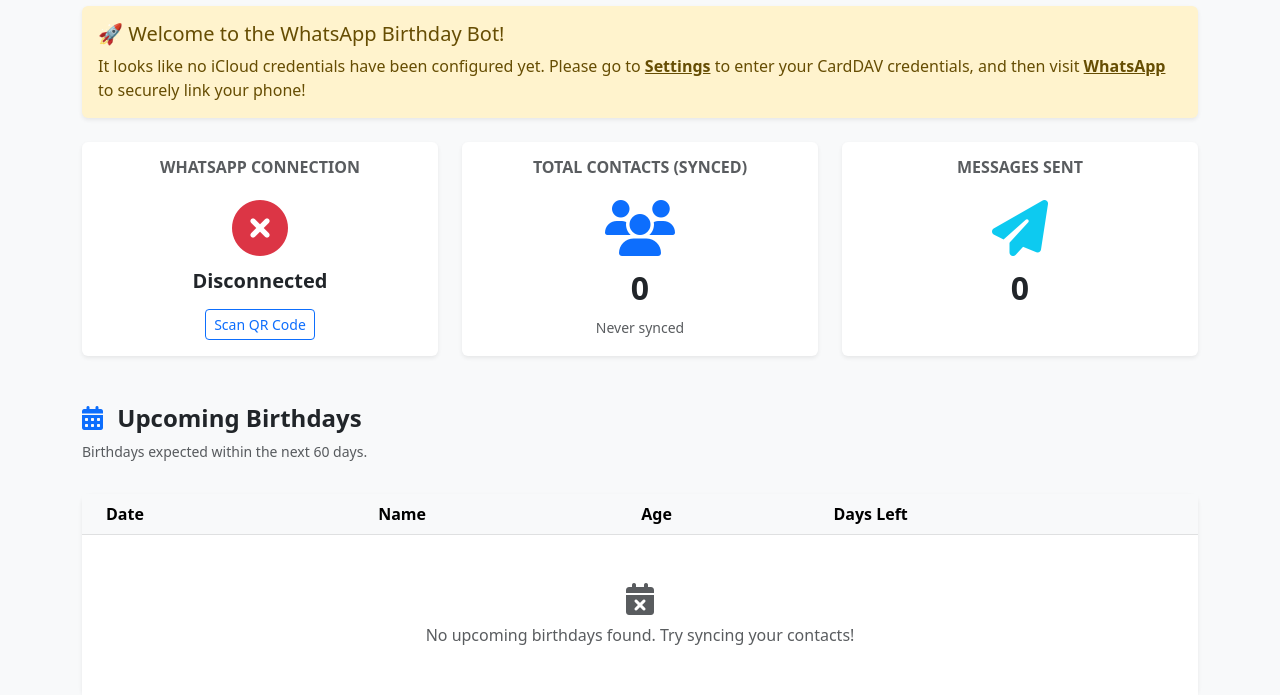
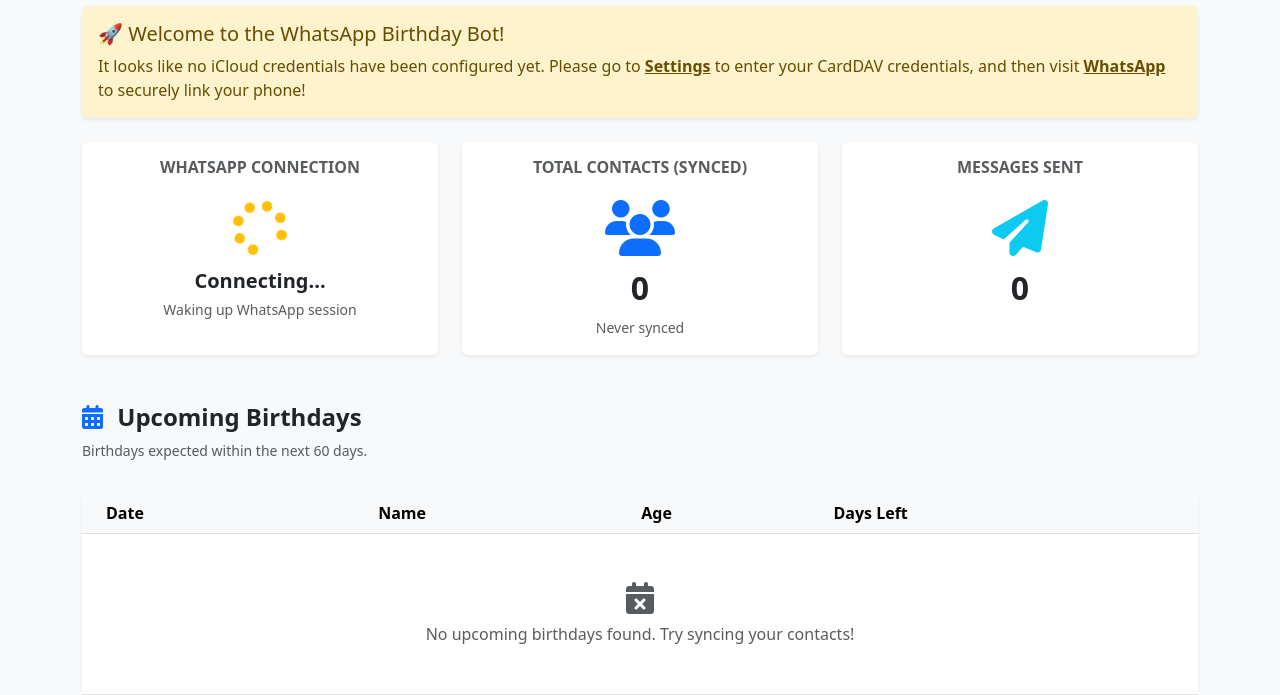
Before and after one commit to DeRoelO/whatsapp-birthday-bot, a Node server app: page / in a window 1280 px wide. Shown: the part 218-913 px from the top of the page. Run offline with Node 20, Linux system fonts and the light colour scheme; data comes from the database, SQL or seed files in the repository; data that the repository does not hold is empty; some libraries are stand-ins or nearby versions.

Commit message:
Show live Awake/Idle/Connecting WhatsApp state on dashboard

```diff
--- a/src/server.js
+++ b/src/server.js
@@ -27,9 +27,10 @@ app.get('/', async (req, res) => {
     try {
         const stats = await getStats();
         const connected = wa.isAvailable();
+        const waStatus = wa.getStatus();
         const settings = await getAllSettings();
         const upcoming = await getUpcomingBirthdays(60);
-        res.render('index', { stats, connected, settings, upcoming, page: 'dashboard' });
+        res.render('index', { stats, connected, waStatus, settings, upcoming, page: 'dashboard' });
     } catch (err) {
         res.status(500).send(err.message);
     }
--- a/src/views/index.ejs
+++ b/src/views/index.ejs
@@ -24,16 +24,26 @@
 <div class="row g-4">
     <div class="col-md-4">
         <div class="card stat-card border-0 shadow-sm h-100">
-            <div class="card-body text-center">
+            <div class="card-body text-center" id="waDashStatus">
                 <h6 class="text-muted text-uppercase fw-bold mb-3">WhatsApp Connection</h6>
-                <% if (connected) { %>
-                    <div class="display-4 text-success mb-2"><i class="fas fa-check-circle"></i></div>
-                    <h5 class="fw-bold">Connected</h5>
+                <% if (waStatus.state === 'ready') { %>
+                    <div id="waDashIcon" class="display-4 text-success mb-2"><i class="fas fa-check-circle"></i></div>
+                    <h5 id="waDashTitle" class="fw-bold mb-1">Connected (Awake)</h5>
+                    <small id="waDashSub" class="text-muted">Active session · sleeps when idle</small>
+                <% } else if (waStatus.state === 'idle') { %>
+                    <div id="waDashIcon" class="display-4 text-info mb-2"><i class="fas fa-moon"></i></div>
+                    <h5 id="waDashTitle" class="fw-bold mb-1">Idle (Sleeping)</h5>
+                    <small id="waDashSub" class="text-muted">Saving RAM · wakes automatically</small>
+                <% } else if (['starting', 'authenticated', 'reconnecting'].includes(waStatus.state)) { %>
+                    <div id="waDashIcon" class="display-4 text-warning mb-2"><i class="fas fa-spinner fa-spin"></i></div>
+                    <h5 id="waDashTitle" class="fw-bold mb-1">Connecting...</h5>
+                    <small id="waDashSub" class="text-muted">Waking up WhatsApp session</small>
                 <% } else { %>
-                    <div class="display-4 text-danger mb-2"><i class="fas fa-times-circle"></i></div>
-                    <h5 class="fw-bold">Disconnected</h5>
-                    <a href="/qr" class="btn btn-sm btn-outline-primary mt-2">Scan QR Code</a>
+                    <div id="waDashIcon" class="display-4 text-danger mb-2"><i class="fas fa-times-circle"></i></div>
+                    <h5 id="waDashTitle" class="fw-bold mb-1">Disconnected</h5>
+                    <small id="waDashSub" class="text-muted d-block"><%= waStatus.error || 'Link your account in Settings' %></small>
                 <% } %>
+                <a id="waDashLinkBtn" href="/qr" class="btn btn-sm btn-outline-primary mt-2" <%= ['ready', 'idle', 'starting', 'authenticated', 'reconnecting'].includes(waStatus.state) ? 'hidden' : '' %>>Scan QR Code</a>
             </div>
         </div>
     </div>
@@ -192,6 +202,44 @@
             btn.disabled = false;
         }
     });
+
+    const updateDashWaStatus = async () => {
+        try {
+            const res = await fetch('/api/whatsapp/status', { cache: 'no-store' });
+            if (!res.ok) return;
+            const data = await res.json();
+            const icon = document.getElementById('waDashIcon');
+            const title = document.getElementById('waDashTitle');
+            const sub = document.getElementById('waDashSub');
+            const btn = document.getElementById('waDashLinkBtn');
+            if (data.state === 'ready') {
+                icon.className = 'display-4 text-success mb-2';
+                icon.innerHTML = '<i class="fas fa-check-circle"></i>';
+                title.textContent = 'Connected (Awake)';
+                sub.textContent = 'Active session · sleeps when idle';
+                btn.hidden = true;
+            } else if (data.state === 'idle') {
+                icon.className = 'display-4 text-info mb-2';
+                icon.innerHTML = '<i class="fas fa-moon"></i>';
+                title.textContent = 'Idle (Sleeping)';
+                sub.textContent = 'Saving RAM · wakes automatically';
+                btn.hidden = true;
+            } else if (['starting', 'authenticated', 'reconnecting'].includes(data.state)) {
+                icon.className = 'display-4 text-warning mb-2';
+                icon.innerHTML = '<i class="fas fa-spinner fa-spin"></i>';
+                title.textContent = 'Connecting...';
+                sub.textContent = 'Waking up WhatsApp session';
+                btn.hidden = true;
+            } else {
+                icon.className = 'display-4 text-danger mb-2';
+                icon.innerHTML = '<i class="fas fa-times-circle"></i>';
+                title.textContent = 'Disconnected';
+                sub.textContent = data.error || 'Link your account in Settings';
+                btn.hidden = false;
+            }
+        } catch {}
+    };
+    setInterval(updateDashWaStatus, 5000);
 </script>
 
 <%- include('partials/footer') %>
```
